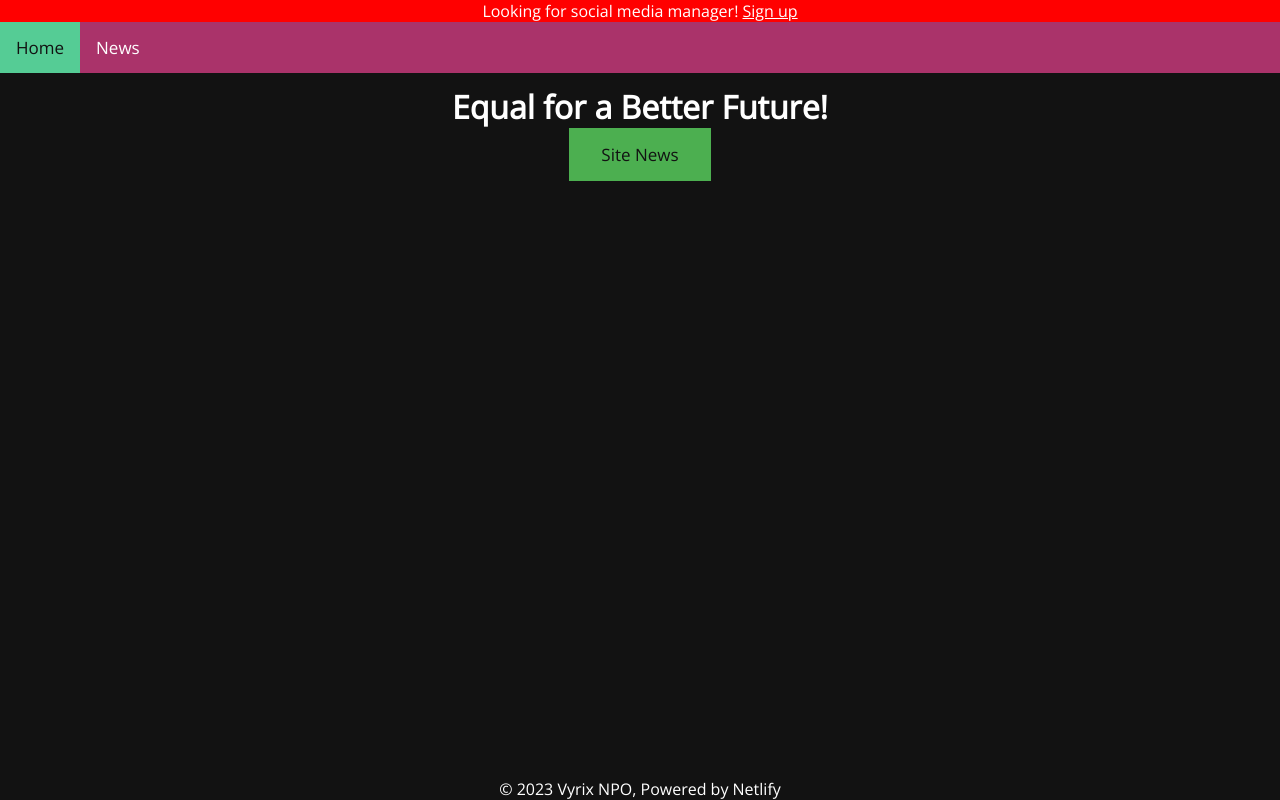
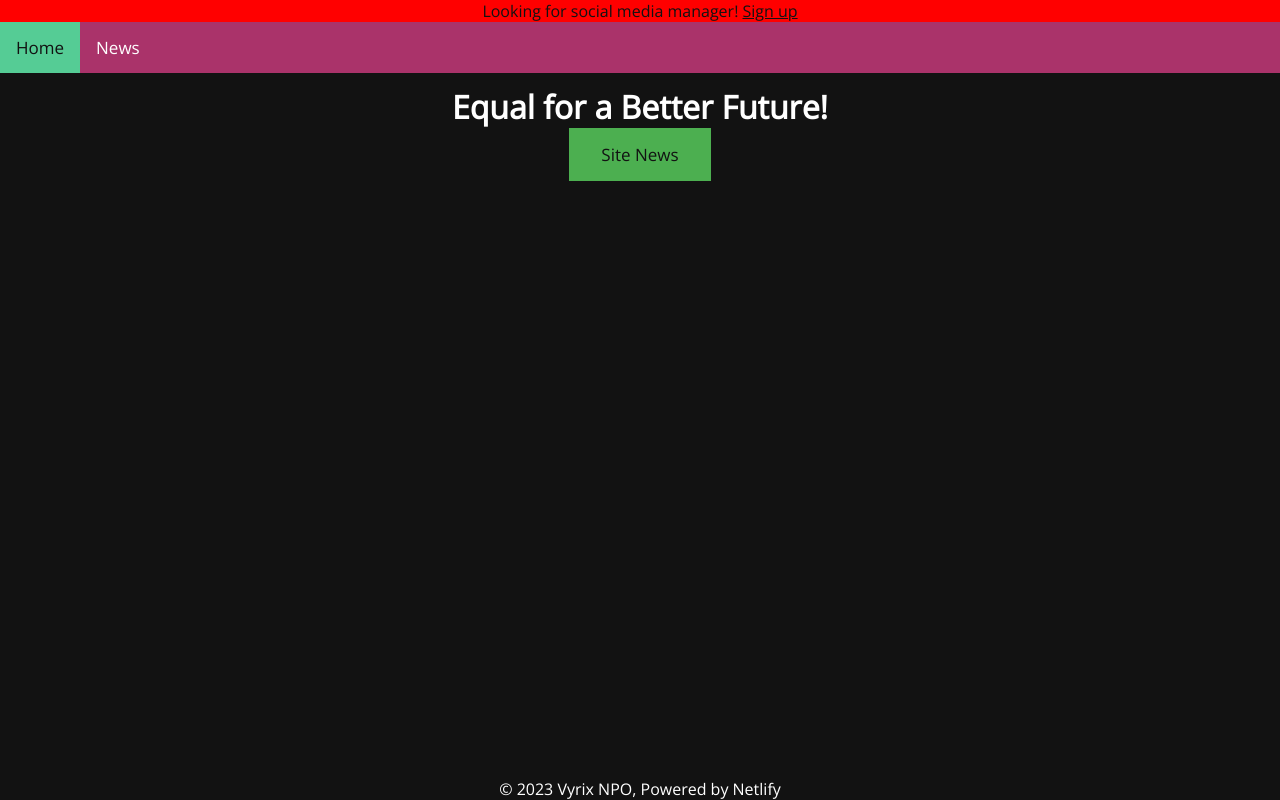
Before and after one commit to VyrixNFPO/PublishNetlify, a plain HTML site: page index.html in a window 1280 px wide. Drawn offline with nearby package versions, Linux system fonts and the light colour scheme.

Commit message:
Update: vyrix.css

```diff
--- a/vyrix.css
+++ b/vyrix.css
@@ -14,10 +14,11 @@ body {
 .news {
     background-color: #f00;
     text-align: center;
+    color: #121212
 }
 
 .news a {
-    color: white;
+    color: #121212;
 }
 
 .nav {
```
